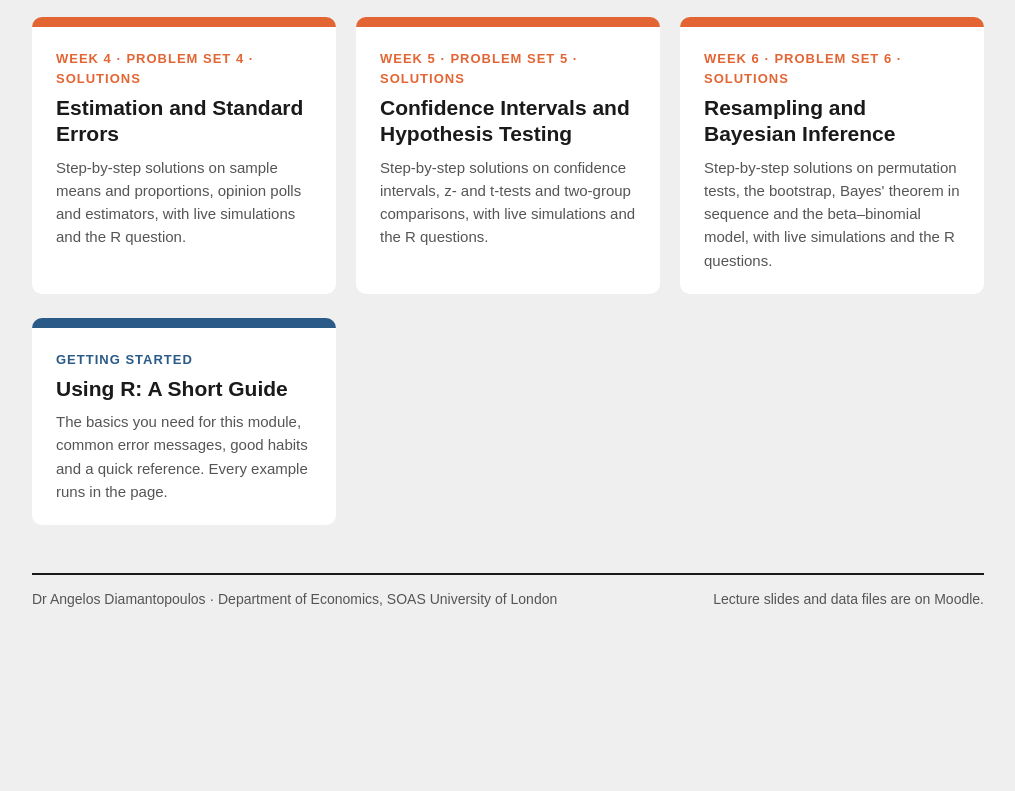
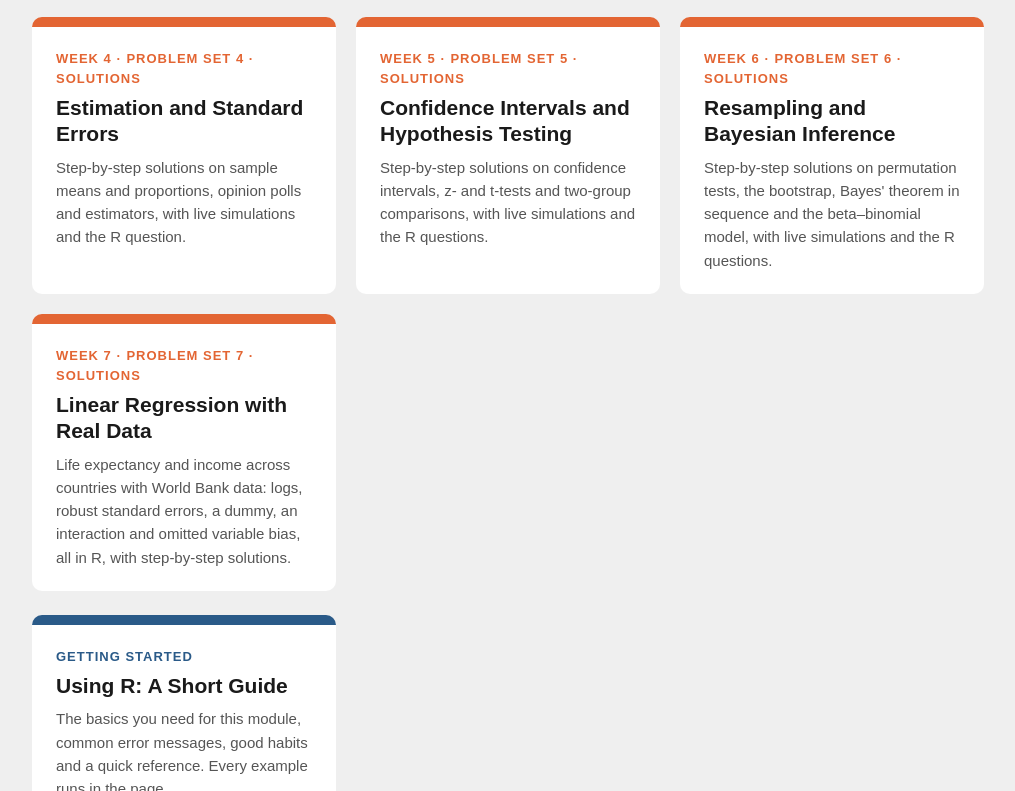
Before and after one commit to angelosdecon/ecn7020, a plain HTML site: page index.html in a window 1280 px wide. Shown: the part 572-1363 px from the top of the page, without its empty margins (132-1147 px from the left). Before the commit the page ends 1223 px from the top, so only its background shows below. Drawn offline with Linux system fonts and the light colour scheme.

Commit message:
Add files via upload

```diff
--- a/index.html
+++ b/index.html
@@ -50,6 +50,11 @@
       <h3>Resampling and Bayesian Inference</h3>
       <p>Step-by-step solutions on permutation tests, the bootstrap, Bayes' theorem in sequence and the beta–binomial model, with live simulations and the R questions.</p>
     </a>
+    <a class="card" href="ps7/">
+      <div class="week">Week 7 · Problem Set 7 · Solutions</div>
+      <h3>Linear Regression with Real Data</h3>
+      <p>Life expectancy and income across countries with World Bank data: logs, robust standard errors, a dummy, an interaction and omitted variable bias, all in R, with step-by-step solutions.</p>
+    </a>
   </div>
 
   <div class="cards">
```
